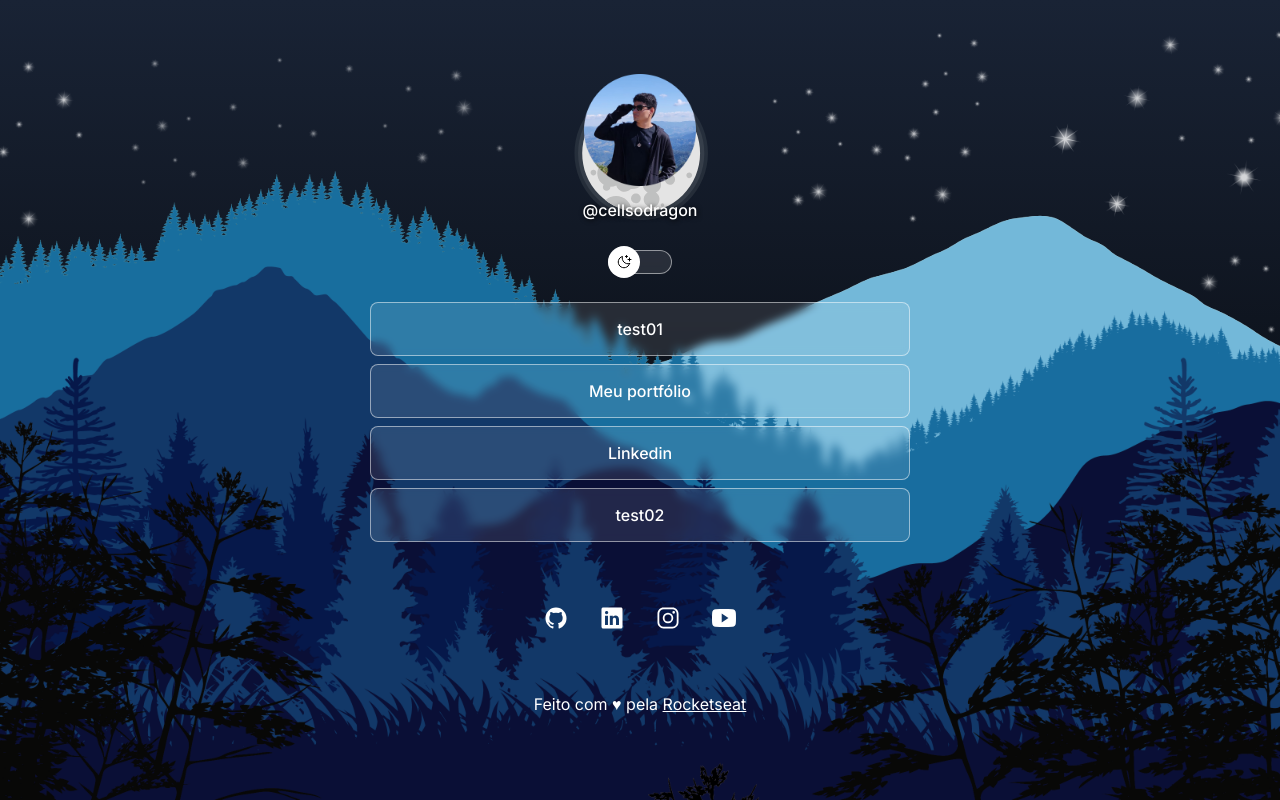
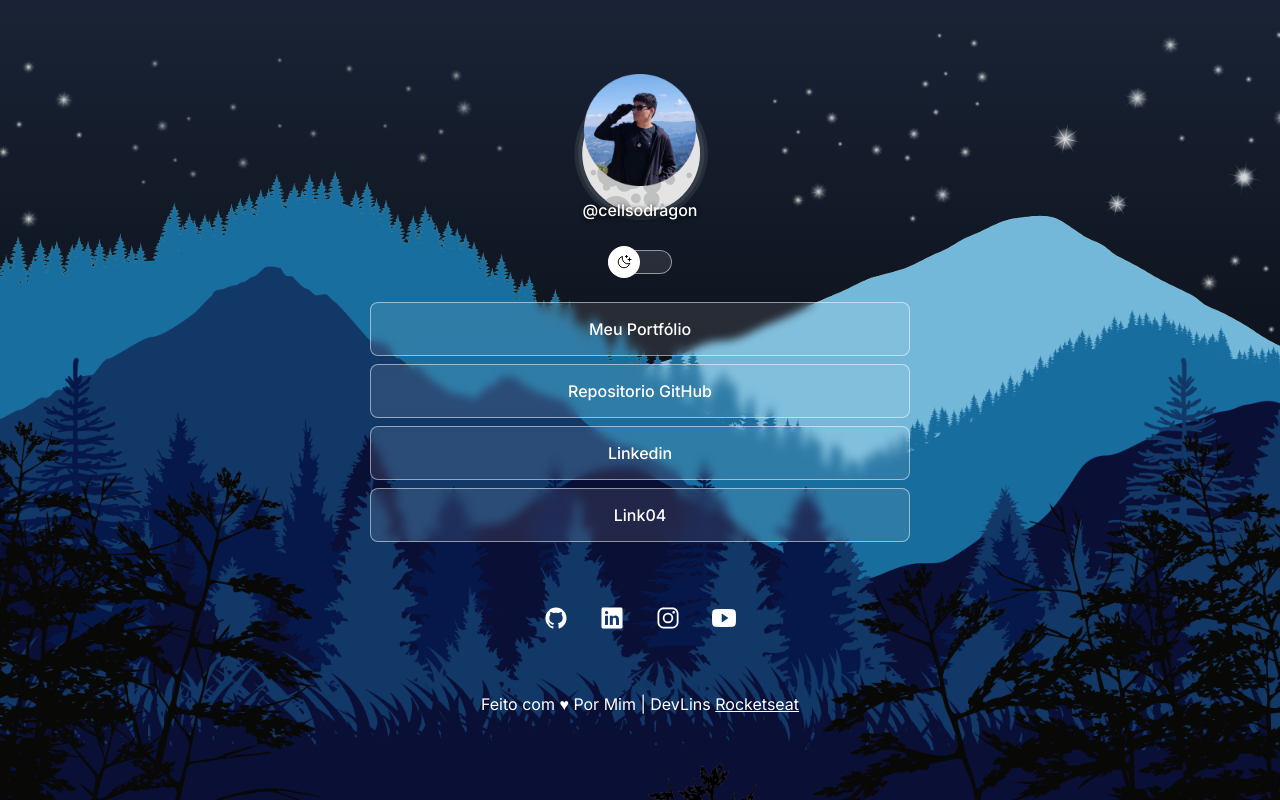
Before and after one commit to Celso-Fernandes-ON/Dev-links, a plain HTML site: page index.html in a window 1280 px wide. Drawn offline with nearby package versions, Linux system fonts and the light colour scheme.

Commit message:
:finish:

```diff
--- a/index.html
+++ b/index.html
@@ -92,10 +92,10 @@
                     <button></button><span></span>
                 </div>
                 <ul>
-                    <li><a href="#">test01</a></li>
-                    <li><a href="https://github.com/Celso-Fernandes-ON" target="_blank">Meu portfólio</a></li>
+                    <li><a href="#">Meu Portfólio</a></li>
+                    <li><a href="https://github.com/Celso-Fernandes-ON" target="_blank">Repositorio GitHub</a></li>
                     <li><a href="https://www.linkedin.com/in/celso-fernandes-on/" target="_blank">Linkedin</a></li>
-                    <li><a href="#">test02</a></li>
+                    <li><a href="#">Link04</a></li>
                 </ul>
                 <div id="social-links">
                     <a href="https://github.com/Celso-Fernandes-ON"><ion-icon name="logo-github"></ion-icon></a>
@@ -104,7 +104,7 @@
                     <a href="#"><ion-icon name="logo-youtube"></ion-icon></a>
                 </div>
                 <footer>
-                    Feito com ♥ pela <a href="https://rocketseat.com.br">Rocketseat</a>
+                    Feito com ♥ Por Mim | DevLins <a target="_blank" href="https://rocketseat.com.br">Rocketseat</a>
                 </footer>
             </div>
         </main>
```
